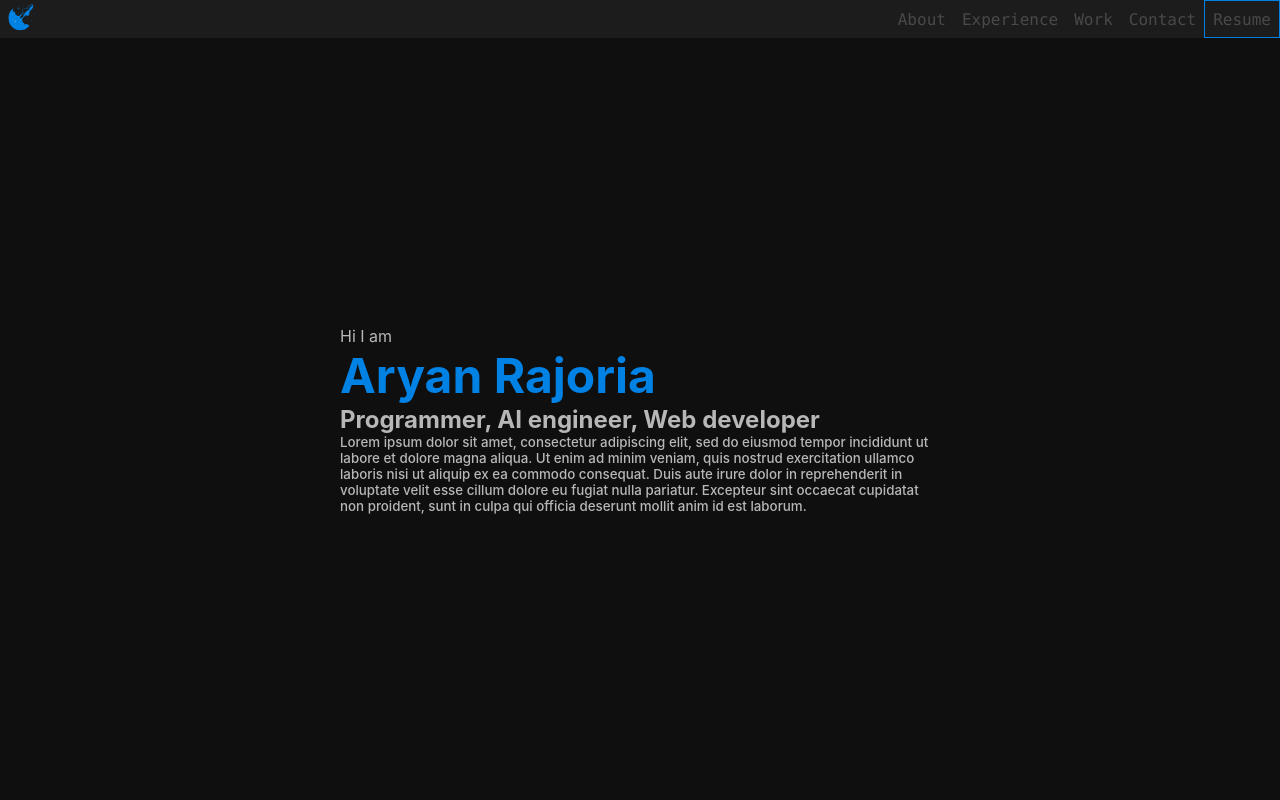
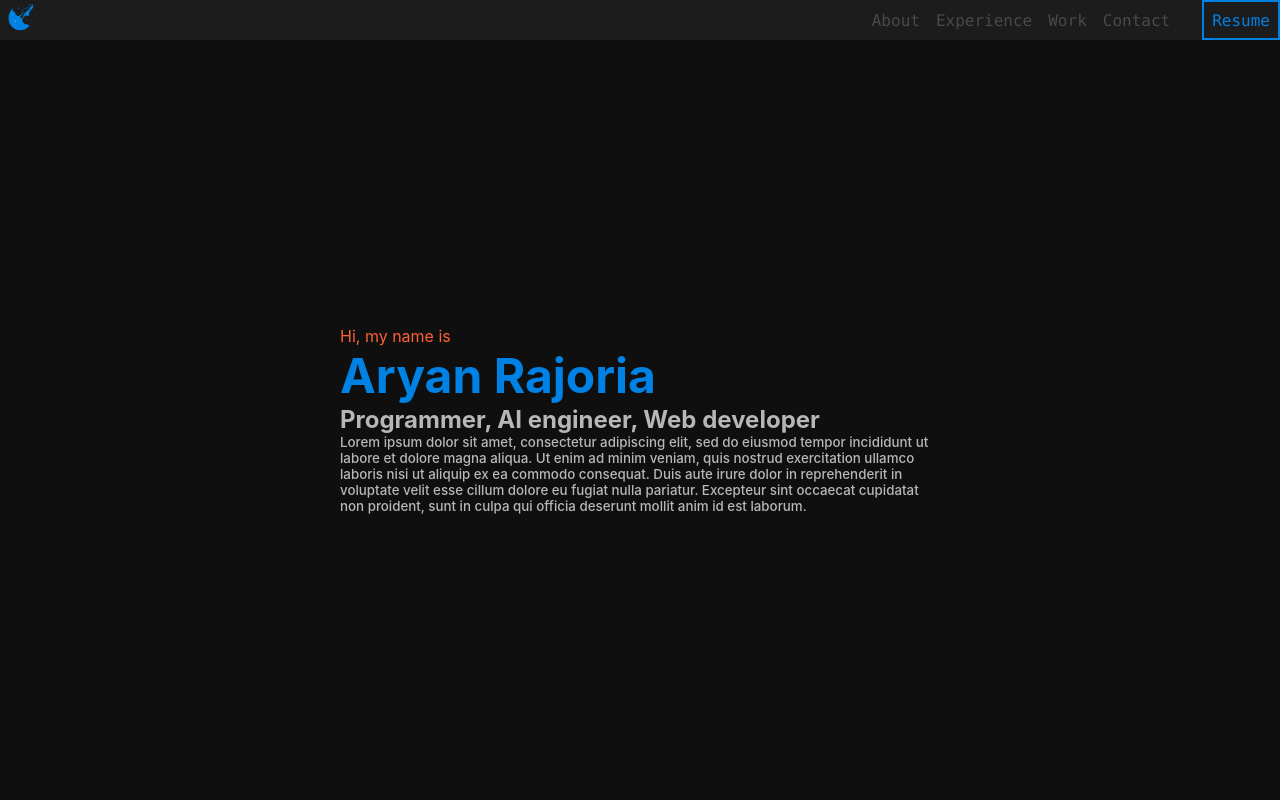
Before and after one commit to aryan-rajoria/Aryan-Rajoria.github.io, a React (Create React App) app: page / in a window 1280 px wide. Shown: the top 800 px of the page. Built offline with nearby package versions, Linux system fonts and the light colour scheme; the HTML template or start-up script is replaced by a standard one.

Commit message:
adding highlight color to webpage.

```diff
--- a/src/App.css
+++ b/src/App.css
@@ -6,6 +6,11 @@
     --secondary: rgba(238, 238, 238, 0.758);
     --navbar: #1c1c1c;
     --navbar-text: #494949;
+
+    /* fonts */
+    --font-sans: "Calibre", "Inter", "San Francisco", "SF Pro Text",
+        -apple-system, system-ui, sans-serif;
+    --font-mono: "SF Mono", "Fira Code", "Fira Mono", "Roboto Mono", monospace;
 }
 
 .subpart-h2 {
--- a/src/pages/portfolio/header/header.css
+++ b/src/pages/portfolio/header/header.css
@@ -15,6 +15,8 @@
 
 .header-p {
     margin: 20px 0 0 0;
+    color: var(--highlight);
+    font: var(--font-mono);
 }
 .header-h1 {
     margin: 0;
--- a/src/pages/portfolio/header/header.jsx
+++ b/src/pages/portfolio/header/header.jsx
@@ -6,7 +6,7 @@ function header() {
         <div className="header">
             <div className="header_content">
                 <br />
-                <p className="header-p">Hi I am</p>
+                <p className="header-p">Hi, my name is</p>
                 <h1 className="header-h1">Aryan Rajoria</h1>
                 <h2 className="header-h2">
                     Programmer, AI engineer, Web developer
--- a/src/pages/portfolio/navbar/navbar.css
+++ b/src/pages/portfolio/navbar/navbar.css
@@ -39,11 +39,14 @@ ol li {
     transition: all 0.3s ease;
 }
 
+ol li:nth-of-type(5) {
+    margin-left: 1.5rem;
+    /* background-color: var(--accent); */
+    color: var(--accent);
+    border: 2px solid var(--accent);
+}
+
 ol li:hover {
     background-color: var(--highlight);
     color: #fff;
 }
-
-#resume {
-    border: 1px solid var(--accent);
-}
```
